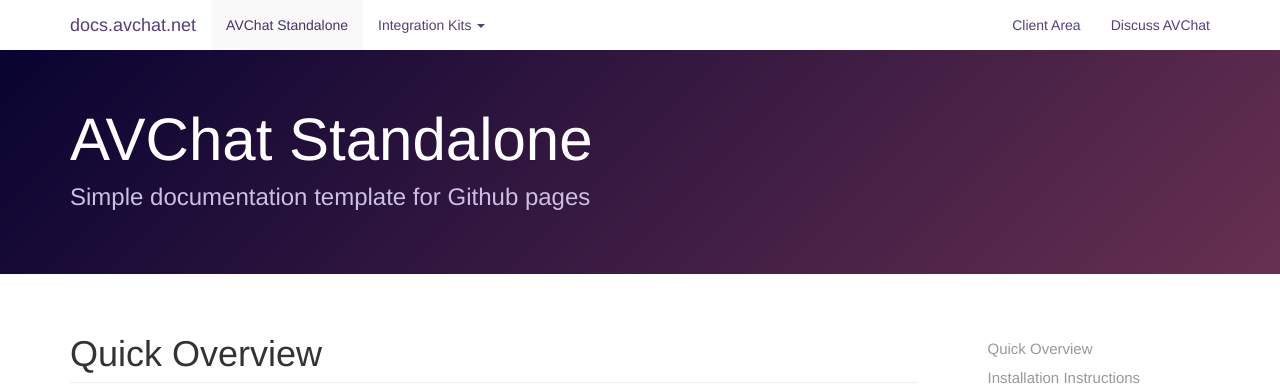
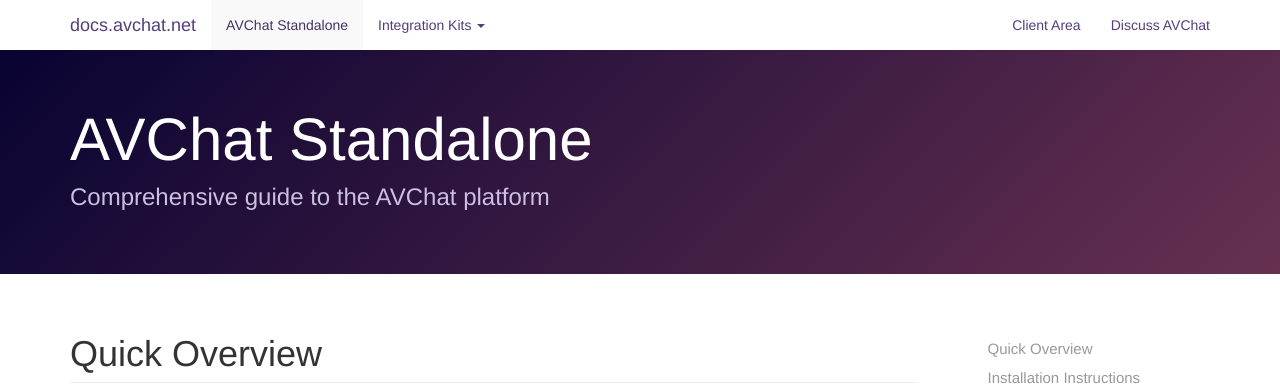
Before and after one commit to nusofthq/avchat-documentation, a Jekyll site: the page built from standalone.md, in a window 1280 px wide and 900 px high. Shown: the top 385 px of the window. Built offline with Jekyll 4.4.1, drawn with Linux system fonts in a browser that asks for light colours; nearby versions of some CDN libraries; comment, search, counter and statistics services are not loaded.

Commit message:
added standalone description

```diff
--- a/standalone.md
+++ b/standalone.md
@@ -1,7 +1,7 @@
 ---
 layout: default
 title: AVChat Standalone
-description: Simple documentation template for Github pages
+description: Comprehensive guide to the AVChat platform
 isHome: false
 ---
 
```
